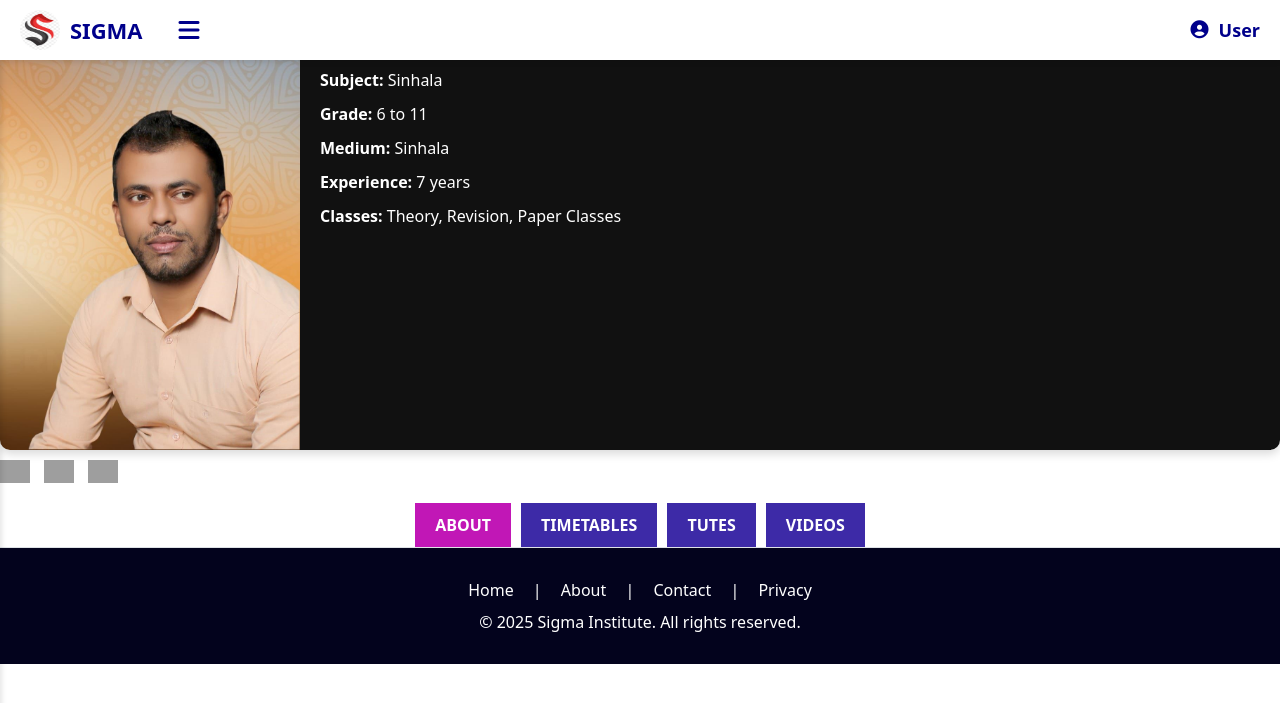
After one commit to Tharu003/Sigma, a PHP site: page /sinhalateacher.php in a window 1280 px wide. The commit adds this page. Shown: the top 703 px of the page. Run offline with PHP 8.4, Linux system fonts and the light colour scheme; some libraries are stand-ins or nearby versions; grey boxes are pictures that could not be loaded.

Commit message:
not finished

```diff
--- /dev/null
+++ b/sinhalateacher.php
@@ -0,0 +1,156 @@
+<?php include "st_home.php"; ?>
+<!DOCTYPE html>
+<html lang="en">
+<head>
+  <meta charset="UTF-8" />
+  <meta name="viewport" content="width=device-width, initial-scale=1.0"/>
+  <title>Suranjith Vithanage</title>
+  <link href="https://cdn.jsdelivr.net/npm/bootstrap@5.3.0-alpha1/dist/css/bootstrap.min.css" rel="stylesheet">
+  <link rel="stylesheet" href="https://cdn.jsdelivr.net/npm/bootstrap-icons@1.10.5/font/bootstrap-icons.css">
+
+  <style>
+
+.main-content {
+        margin-left: 0;
+        margin-top: 60px;
+        padding: 20px;
+        transition: margin-left 0.3s ease;
+    }
+
+    .sidebar.active ~ .main-content {
+    margin-left: 250px;
+    }
+
+.profile-container {
+      display: flex;
+      background: #fff;
+      border-radius: 10px;
+      overflow: hidden;
+      box-shadow: 0 4px 10px rgba(0,0,0,0.15);
+    }
+
+    .profile-container img {
+      width: 300px;
+      height: auto;
+      object-fit: cover;
+    }
+
+.details {
+      padding: 20px;
+      background: #111;
+      color: white;
+      flex: 1;
+    }
+
+    .details h1 {
+      margin-top: 0;
+      font-size: 2rem;
+    }
+
+    .details p {
+      margin: 10px 0;
+    }
+
+    .details span {
+      font-weight: bold;
+    }
+
+.icons img {
+  width: 30px;
+  margin-right: 10px;
+  margin-top: 10px;
+}
+
+.nav-tabs {
+  display: flex;
+  justify-content: center;
+  margin-top: 20px;
+}
+
+.nav-tabs button {
+  background: #3d2aa7;
+  color: white;
+  border: none;
+  padding: 10px 20px;
+  margin: 0 5px;
+  cursor: pointer;
+  font-weight: bold;
+}
+
+.nav-tabs button:first-child {
+  background: #c117b6;
+}
+
+.profile-text {
+  padding: 20px;
+}
+
+.profile-text h2 {
+  margin-top: 0;
+}
+    footer {
+      background-color:rgb(3, 3, 29);
+      color: #ffffff;
+      text-align: center;
+      padding: 30px 20px;
+      font-size: 16px;
+      position: relative;
+      z-index: 999;
+      transform: none !important;
+      perspective: none !important;
+      transform-style: flat !important;
+      isolation: isolate;
+    }
+
+    footer .footer-links a {
+      color: #ffffff;
+      margin: 0 15px;
+      text-decoration: none;
+      font-weight: 500;
+    }
+
+    footer .footer-links a:hover {
+      text-decoration: underline;
+    }
+  </style>
+</head>
+<body>
+  <div class="profile-container">
+    <img src="images/suranjith.jpg" alt="Suranjith Vithanage" />
+    <div class="details">
+      <h1>Suranjith Vithanage</h1>
+      <p><span>Subject:</span> Sinhala</p>
+      <p><span>Grade:</span> 6 to 11</p>
+      <p><span>Medium:</span> Sinhala</p>
+      <p><span>Experience:</span> 7 years</p>
+      <p><span>Classes:</span> Theory, Revision, Paper Classes</p>
+    </div>
+  </div>
+    <div class="icons">
+      <a href="#"><img src="facebook-icon.png" alt="Facebook"></a>
+      <a href="#"><img src="youtube-icon.png" alt="YouTube"></a>
+      <a href="#"><img src="website-icon.png" alt="Website"></a>
+    </div>
+
+
+  <nav class="nav-tabs">
+    <button>ABOUT</button>
+    <button>TIMETABLES</button>
+    <button>TUTES</button>
+    <button>VIDEOS</button>
+  </nav>
+
+
+
+
+  <footer>
+    <div class="footer-links mb-2">
+      <a href="index.php">Home</a> |
+      <a href="about.php">About</a> |
+      <a href="contact.php">Contact</a> |
+      <a href="privacy.php">Privacy</a>
+    </div>
+    <div>&copy; <?= date("Y") ?> Sigma Institute. All rights reserved.</div>
+  </footer>
+</body>
+</html>
```
Also changed, not shown: teachers.php (+76 -52 lines), images/Tissa.png (deleted), images/amith.png (deleted), images/darshi.jpg (added), images/jagath.jpg (added), images/maduranga.jpg (added), images/nimali.jpg (added), images/ranil.jpg (added), images/ravindu.jpg (added), images/sanjeewa.jpg (added), images/saranga.jpg (added), images/shashika.jpg (added), images/suranjith.jpg (added), images/thilina.jpg (added), 1 more files.
